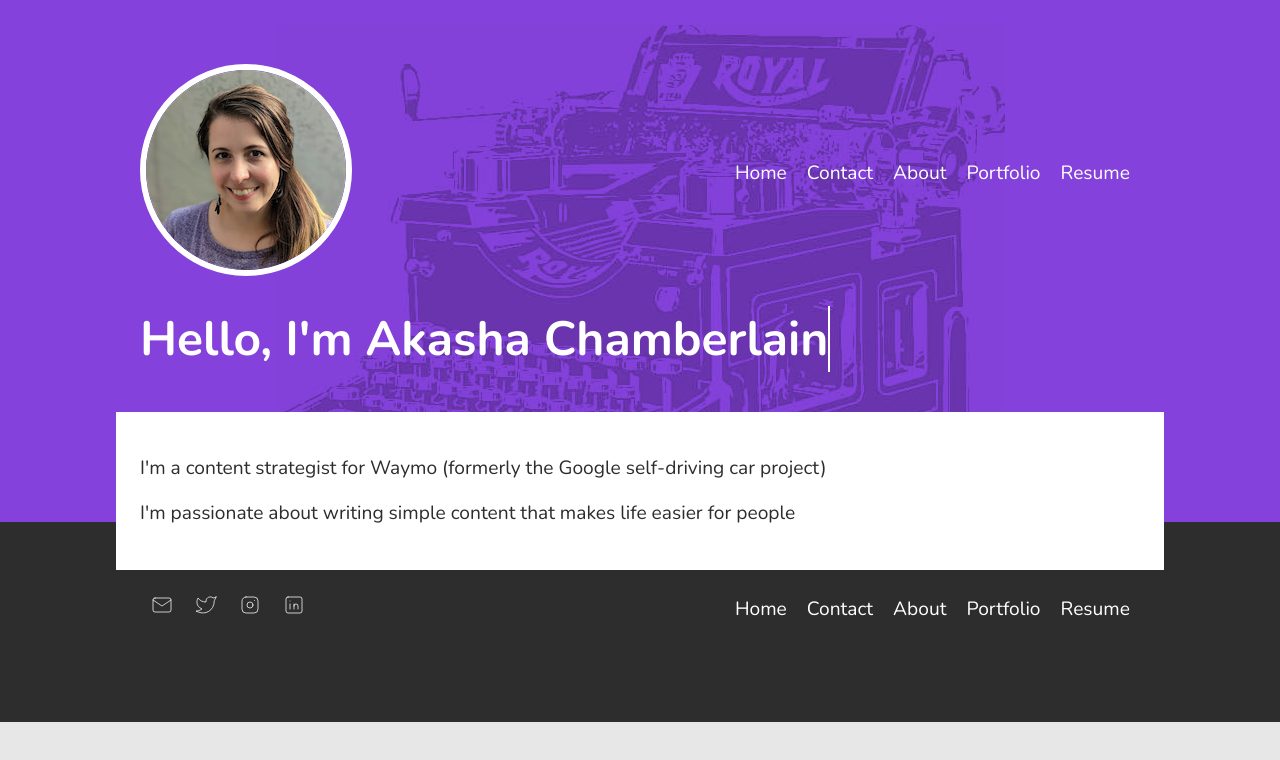
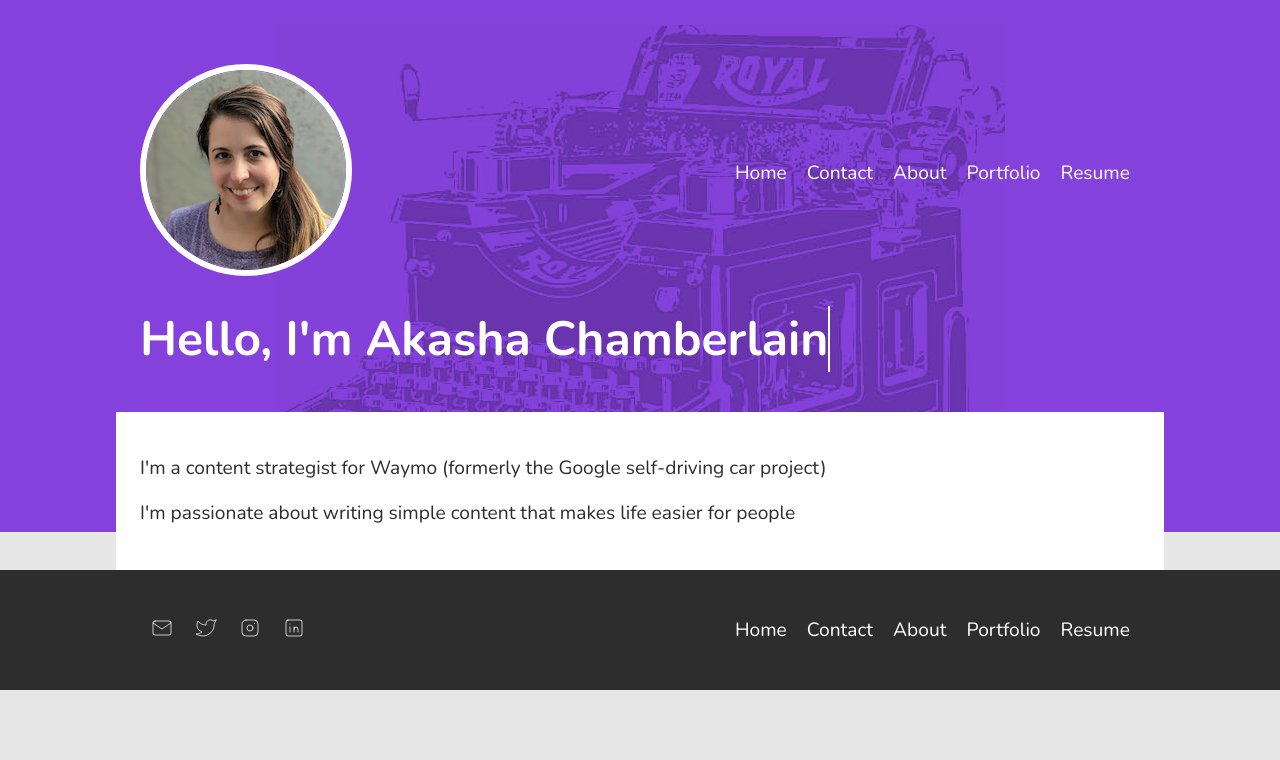
Before and after one commit to aarontabuchi/akasha-portfolio, a Gatsby site: page / in a window 1280 px wide. Built offline with nearby package versions, Linux system fonts and the light colour scheme; Gatsby itself is replaced by a stand-in of ours.

Commit message:
fix footer

```diff
--- a/src/components/footer.js
+++ b/src/components/footer.js
@@ -40,7 +40,9 @@
             </li>
           </ul>
         </div>
-        <NavBar />
+        <div className={Styles.navBar}>
+          <NavBar />
+        </div>
       </div>
     </footer>
   )
--- a/src/styles/footer.module.css
+++ b/src/styles/footer.module.css
@@ -1,7 +1,7 @@
 .footer {
   background-color: var(--dark-grey);
-  height: 200px;
-  margin-top: -48px;
+  height:120px;
+  /* margin-top: -48px; */
 }
 
 .contact {
@@ -14,11 +14,13 @@
   stroke: var(--white-color);
   fill: rgba(0, 0, 0, 0);
   height: 24px;
+  padding-top: 4px;
 }
 
 .footerColumn {
-  padding-top: 48px;
   display: flex;
+  height: 100%;
+  align-items: center;
   justify-content: space-between;
   color: var(--white-color);
 }
@@ -55,3 +57,9 @@
   border-bottom: 1px solid rgba(255, 255, 255, 0);
   color: var(--white-color);
 }
+
+@media (max-width: 650px) {
+  .navBar {
+    display: none;
+  }
+}
```
